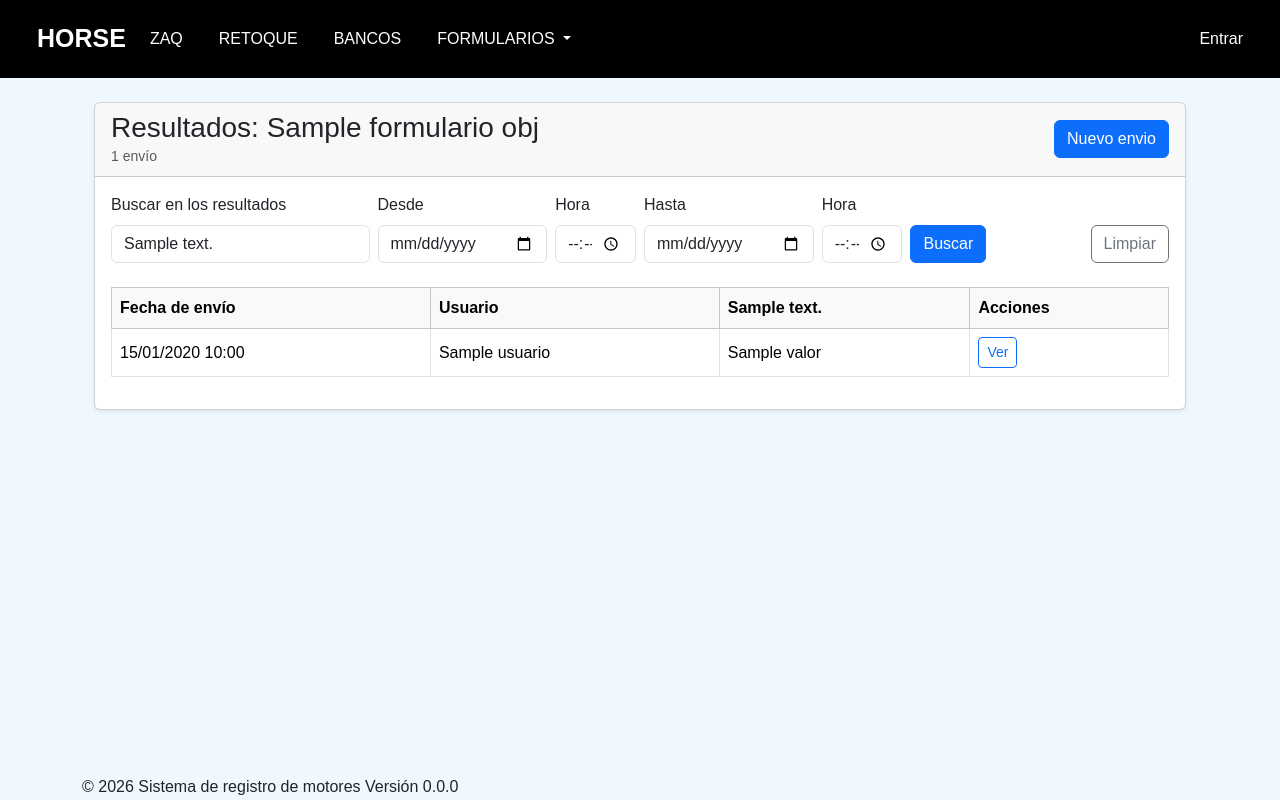
After one commit to SergioHorse/BOUT_WEB, a Django app: template templates/gestion_forms/resultados_formulario.html in a window 1280 px wide. The commit adds this page. Run offline with Django 5.2, Linux system fonts and the light colour scheme; the template is opened without the code that fills it: most values are stand-ins (such as "Sample title", 1, 10 or a date in 2020).

Commit message:
Se ajusta los formularios dinamicos

```diff
--- a/BOUT_WEB/settings.py
+++ b/BOUT_WEB/settings.py
@@ -42,6 +42,7 @@ INSTALLED_APPS = [
     'bancos.apps.BancosConfig',
     'rangefilter',
     'simple_history',
+    'gestion_forms',
 ]
 
 MIDDLEWARE = [
@@ -68,6 +69,8 @@ TEMPLATES = [
                 'django.template.context_processors.request',
                 'django.contrib.auth.context_processors.auth',
                 'django.contrib.messages.context_processors.messages',
+
+                'gestion_forms.context_processors.formularios_disponibles',
             ],
         },
     },
--- a/BOUT_WEB/urls.py
+++ b/BOUT_WEB/urls.py
@@ -29,5 +29,6 @@ urlpatterns = [
 
     path('zaq/', include('zaq.urls')),
     path('retoques/', include('retoque.urls')),
-    path('bancos/', include('bancos.urls'))
+    path('bancos/', include('bancos.urls')),
+    path('gestion/', include('gestion_forms.urls')),
 ]
--- a/templates/components/navbar.html
+++ b/templates/components/navbar.html
@@ -96,6 +96,54 @@
                     </a>
                 </li>
 
+{#                <li class="nav-item">#}
+{#                    <a class="nav-link" href="{% url 'gestion_forms:completar_formulario' formulario_id=1 %}">#}
+{#                        FORMULARIOS#}
+{#                    </a>#}
+{#                </li>#}
+                <li class="nav-item dropdown">
+
+                    <a
+                        class="nav-link dropdown-toggle"
+                        href="#"
+                        id="formulariosDropdown"
+                        role="button"
+                        data-bs-toggle="dropdown"
+                        aria-expanded="false"
+                    >
+                        FORMULARIOS
+                    </a>
+
+                    <ul
+                        class="dropdown-menu"
+                        aria-labelledby="formulariosDropdown"
+                    >
+
+                        {% for formulario in formularios_disponibles %}
+
+                            <li>
+                                <a
+                                    class="dropdown-item"
+                                    href="{% url 'gestion_forms:completar_formulario' formulario.id %}"
+                                >
+                                    {{ formulario.nombre }}
+                                </a>
+                            </li>
+
+                        {% empty %}
+
+                            <li>
+                                <span class="dropdown-item-text text-muted">
+                                    No hay formularios disponibles
+                                </span>
+                            </li>
+
+                        {% endfor %}
+
+                    </ul>
+
+                </li>
+
             </ul>
 
             <div class="navbar-user">
--- /dev/null
+++ b/templates/gestion_forms/resultados_formulario.html
@@ -0,0 +1,205 @@
+{% extends "base.html" %}
+
+{% block title %}
+    Resultados de {{ formulario_obj.nombre }}
+{% endblock %}
+
+{% block content %}
+
+<div class="container-fluid mt-4">
+
+    <div class="card shadow-sm">
+
+        <div class="card-header d-flex justify-content-between align-items-center">
+
+            <div>
+                <h3 class="mb-0">
+                    Resultados: {{ formulario_obj.nombre }}
+                </h3>
+
+                <small class="text-muted">
+                    {{ filas|length }}
+                    envío{{ filas|length|pluralize }}
+                </small>
+            </div>
+
+            <a
+                href="{% url 'gestion_forms:completar_formulario' formulario_obj.id %}"
+                class="btn btn-primary"
+            >
+                Nuevo envio
+            </a>
+
+        </div>
+
+        <div class="card-body">
+
+            <form method="get" class="mb-4">
+                <div class="row g-2 align-items-end">
+
+                    <div class="col-md-6 col-lg-3">
+                        <label for="buscar" class="form-label">
+                            Buscar en los resultados
+                        </label>
+
+                        <input
+                            type="search"
+                            id="buscar"
+                            name="buscar"
+                            class="form-control"
+                            value="{{ texto_busqueda }}"
+                            placeholder="N.º motor, referencia, usuario..."
+                        >
+                    </div>
+
+                    <div class="col-md-3 col-lg-2">
+                        <label for="fecha_desde" class="form-label">
+                            Desde
+                        </label>
+
+                        <input
+                            type="date"
+                            id="fecha_desde"
+                            name="fecha_desde"
+                            class="form-control"
+                            value="{{ fecha_desde }}"
+                        >
+                    </div>
+
+                    <div class="col-md-3 col-lg-1">
+                        <label for="hora_desde" class="form-label">
+                            Hora
+                        </label>
+
+                        <input
+                            type="time"
+                            id="hora_desde"
+                            name="hora_desde"
+                            class="form-control"
+                            value="{{ hora_desde }}"
+                        >
+                    </div>
+
+                    <div class="col-md-3 col-lg-2">
+                        <label for="fecha_hasta" class="form-label">
+                            Hasta
+                        </label>
+
+                        <input
+                            type="date"
+                            id="fecha_hasta"
+                            name="fecha_hasta"
+                            class="form-control"
+                            value="{{ fecha_hasta }}"
+                        >
+                    </div>
+
+                    <div class="col-md-3 col-lg-1">
+                        <label for="hora_hasta" class="form-label">
+                            Hora
+                        </label>
+
+                        <input
+                            type="time"
+                            id="hora_hasta"
+                            name="hora_hasta"
+                            class="form-control"
+                            value="{{ hora_hasta }}"
+                        >
+                    </div>
+
+                    <div class="col-auto">
+                        <button
+                            type="submit"
+                            class="btn btn-primary"
+                        >
+                            Buscar
+                        </button>
+                    </div>
+
+                    {% if texto_busqueda or fecha_desde or fecha_hasta or hora_desde or hora_hasta %}
+                        <div class="col-auto ms-lg-auto">
+                            <a
+                                class="btn btn-outline-secondary"
+                                href="{% url 'gestion_forms:resultados_formulario' formulario_obj.id %}"
+                            >
+                                Limpiar
+                            </a>
+                        </div>
+                    {% endif %}
+
+                </div>
+            </form>
+
+            {% if filas %}
+
+                <div class="table-responsive">
+
+                    <table class="table table-bordered table-hover align-middle">
+
+                        <thead class="table-light">
+                            <tr>
+                                <th scope="col">
+                                    Fecha de envío
+                                </th>
+
+                                <th scope="col">
+                                    Usuario
+                                </th>
+
+                                {% for pregunta in preguntas %}
+                                    <th scope="col">
+                                        {{ pregunta.texto }}
+                                    </th>
+                                {% endfor %}
+
+                                <th scope="col">
+                                    Acciones
+                                </th>
+                            </tr>
+                        </thead>
+
+                        <tbody>
+
+                            {% for fila in filas %}
+
+                                <tr>
+                                    <td class="text-nowrap">
+                                        {{ fila.envio.fecha_envio|date:"d/m/Y H:i" }}
+                                    </td>
+
+                                    <td>
+                                        {{ fila.envio.usuario|default:"Anónimo" }}
+                                    </td>
+
+                                    {% for valor in fila.valores %}
+                                        <td>
+                                            {{ valor }}
+                                        </td>
+                                    {% endfor %}
+
+                                    <td>
+                                        <a
+                                            href="{% url 'gestion_forms:formulario_correcto' fila.envio.id %}"
+                                            class="btn btn-sm btn-outline-primary"
+                                        >
+                                            Ver
+                                        </a>
+                                    </td>
+                                </tr>
+
+                            {% endfor %}
+
+                        </tbody>
+
+                    </table>
+
+                </div>
+
+            {% endif %}
+
+        </div>
+    </div>
+</div>
+
+{% endblock %}
```
Also changed, not shown: bancos/signals.py (+14 -12 lines), gestion_forms/context_processors.py (added, +11 -0 lines), gestion_forms/forms.py (added, +108 -0 lines), gestion_forms/urls.py (added, +26 -0 lines), templates/gestion_forms/completar_formulario.html (added, +87 -0 lines), templates/gestion_forms/formulario_correcto.html (added, +132 -0 lines), templates/registration/login.html (+3 -12 lines).
